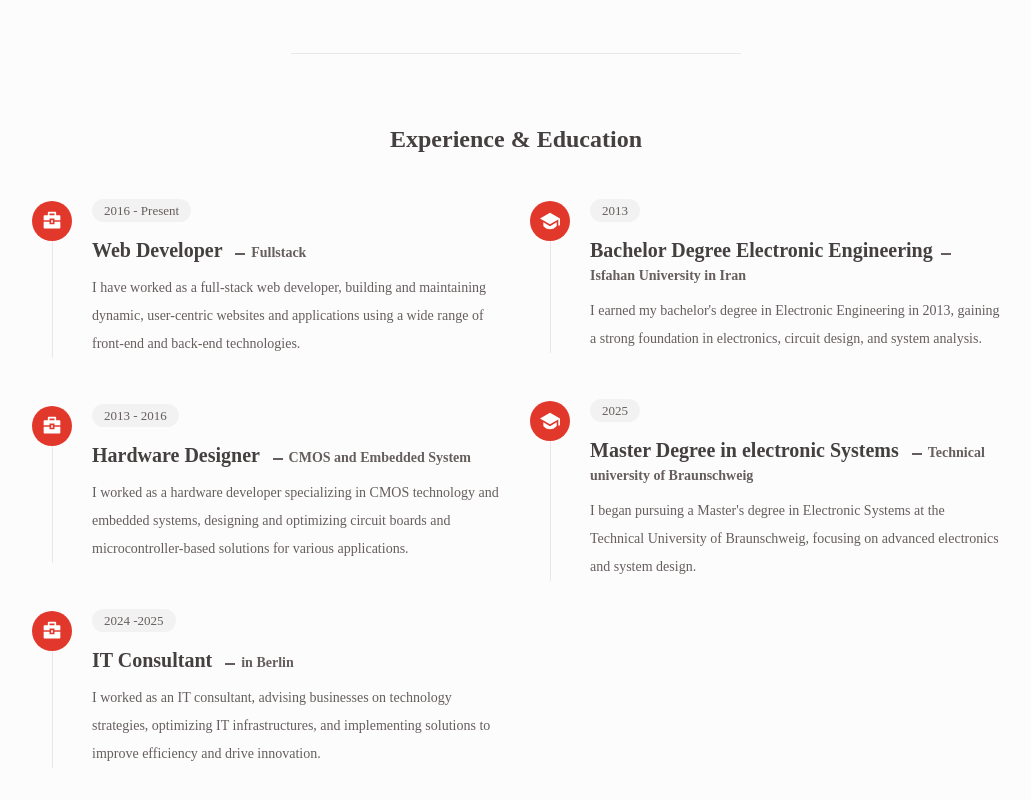
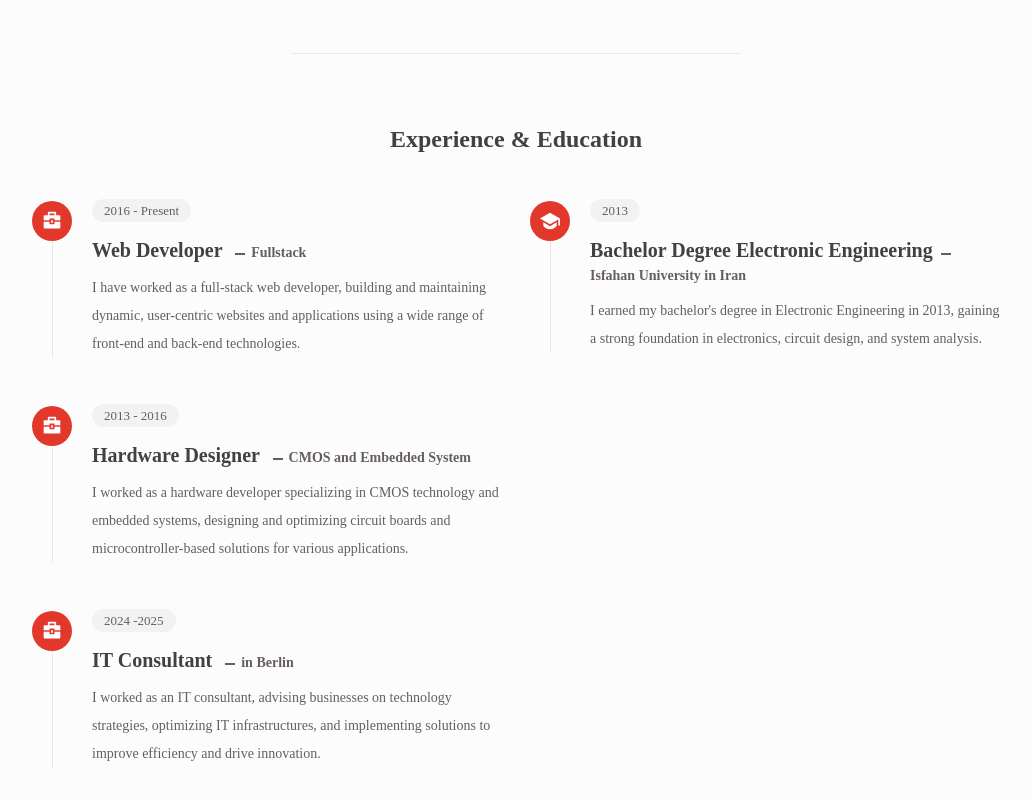
Before and after one commit to codewithsani/Portfolio, a React (Vite) app: page /about in a window 1280 px wide. Shown: the part 1319-2119 px from the top of the page, without its empty margins (124-1155 px from the left). Built offline with nearby package versions, Linux system fonts and the light colour scheme.

Commit message:
update education part

```diff
--- a/src/Data.jsx
+++ b/src/Data.jsx
@@ -264,26 +264,6 @@ export const resume = [
       "Bachelor Degree Electronic Engineering  <span>  Isfahan University in Iran </span>",
     desc: "I earned my bachelor's degree in Electronic Engineering in 2013, gaining a strong foundation in electronics, circuit design, and system analysis.",
   },
-
-  // {
-  //   id: 5,
-  //   category: "education",
-  //   icon: <RiGraduationCapFill />,
-  //   year: "2015-2016",
-  //   title:
-  //     "Master Degree electrical engineering <span> Stuttgart University </span>",
-  //   desc: "I pursued a Master of Science in Electrical Engineering at Stuttgart University from 2015 to 2016, deepening my expertise in advanced electrical systems and technologies.",
-  // },
-
-  {
-    id: 6,
-    category: "education",
-    icon: <RiGraduationCapFill />,
-    year: "2025",
-    title:
-      "Master Degree in electronic Systems <span>  Technical university of Braunschweig</span>",
-    desc: "I began pursuing a Master's degree in Electronic Systems at the Technical University of Braunschweig, focusing on advanced electronics and system design.",
-  },
 ];
 
 export const portfolio = [
```
